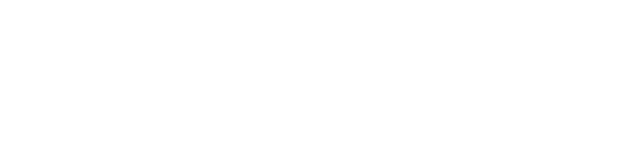
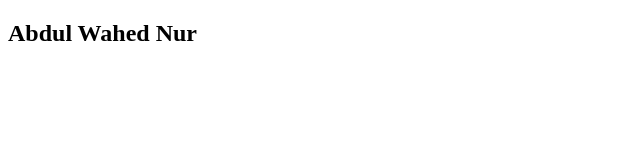
Before and after one commit to wahednur/concept-01, a plain HTML site: page index.html in a window 1280 px wide. Shown: the whole page, without its empty margins (0-640 px from the left). Drawn offline with Linux system fonts and the light colour scheme.

Commit message:
Name Added

```diff
--- a/index.html
+++ b/index.html
@@ -6,5 +6,7 @@
     <title>Abdul Wahed Nur</title>
     <link rel="stylesheet" href="assets/css/style.css" />
   </head>
-  <body></body>
+  <body>
+    <h2>Abdul Wahed Nur</h2>
+  </body>
 </html>
```
